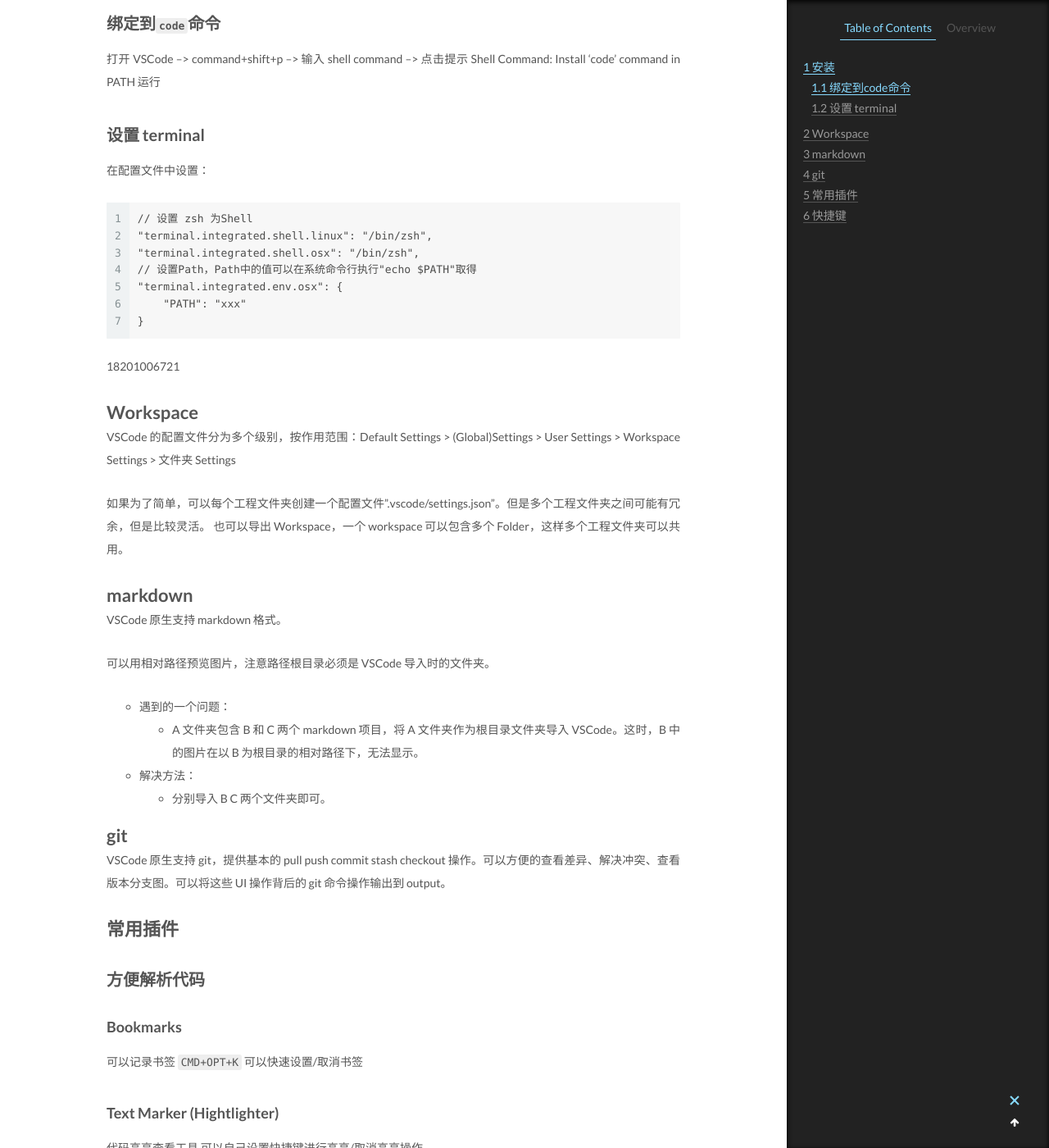
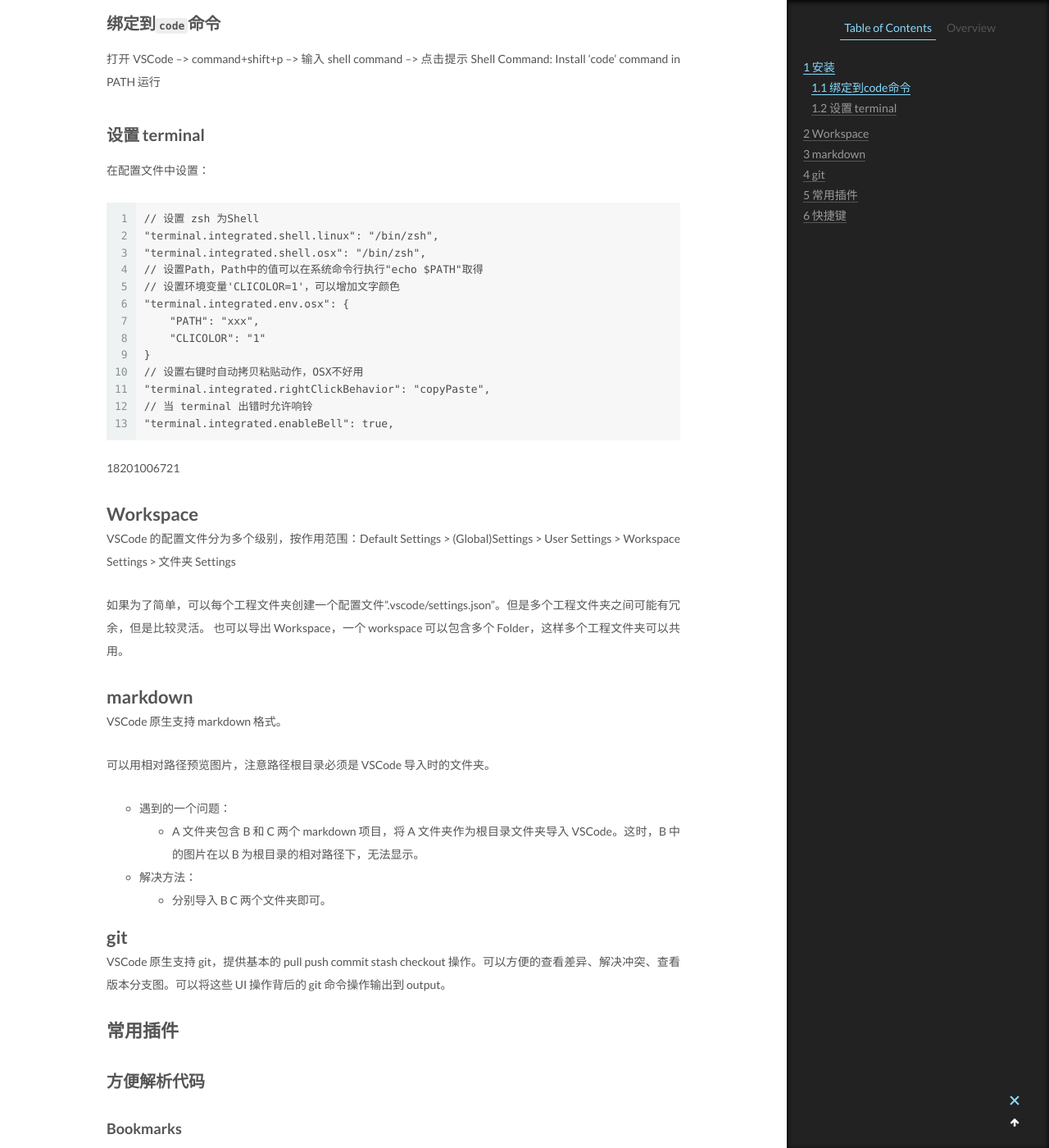
Before and after one commit to CodeHunter2006/CodeHunter2006.github.io, a Jekyll site: the page built from _posts/2019-10-27-VSCode.md, in a window 1280 px wide and 1400 px high, scrolled down 818 px. Shown: the whole window at 82% size. Built offline with Jekyll 4.4.1, drawn with Linux system fonts in a browser that asks for light colours.

Commit message:
[chore]: add contents

````diff
--- a/_posts/2019-10-27-VSCode.md
+++ b/_posts/2019-10-27-VSCode.md
@@ -23,9 +23,15 @@
 "terminal.integrated.shell.linux": "/bin/zsh",
 "terminal.integrated.shell.osx": "/bin/zsh",
 // 设置Path，Path中的值可以在系统命令行执行"echo $PATH"取得
+// 设置环境变量'CLICOLOR=1'，可以增加文字颜色
 "terminal.integrated.env.osx": {
-    "PATH": "xxx"
+    "PATH": "xxx",
+    "CLICOLOR": "1"
 }
+// 设置右键时自动拷贝粘贴动作，OSX不好用
+"terminal.integrated.rightClickBehavior": "copyPaste",
+// 当 terminal 出错时允许响铃
+"terminal.integrated.enableBell": true,
 ```
 
 18201006721
````
